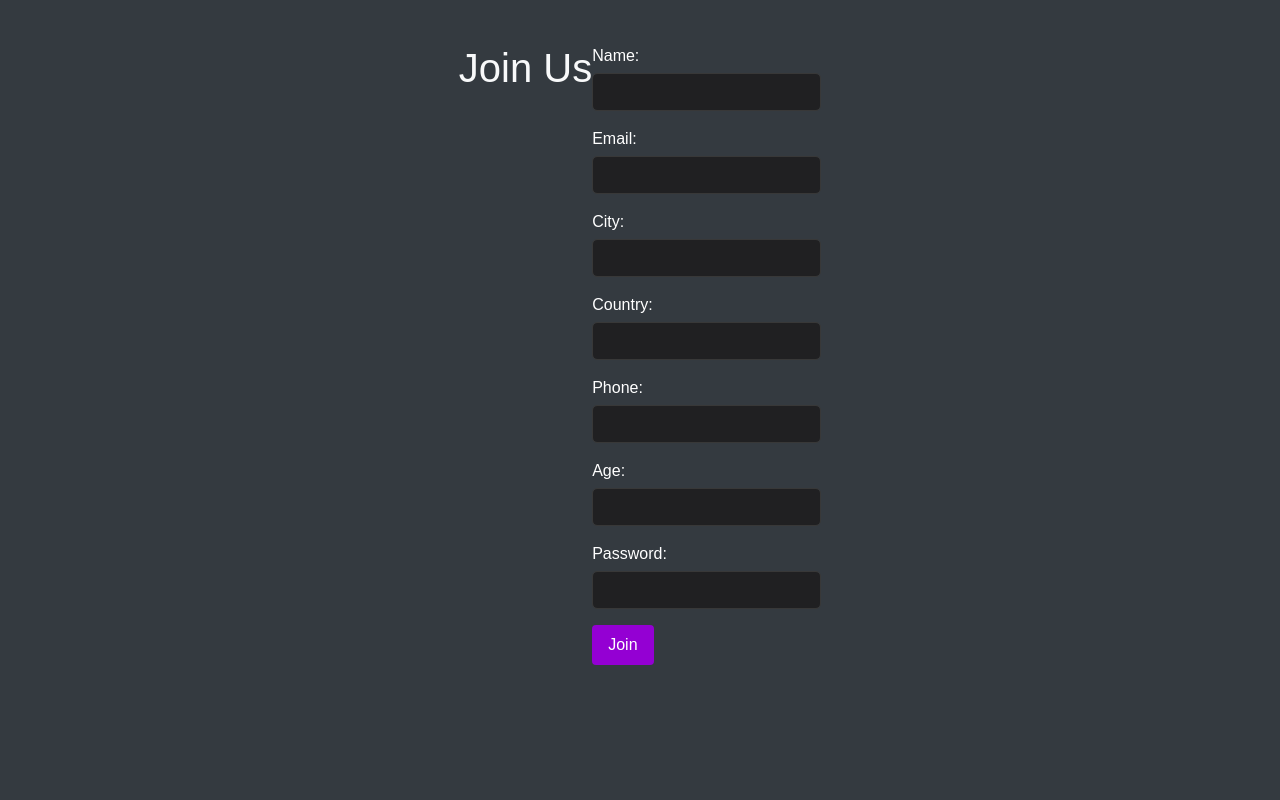
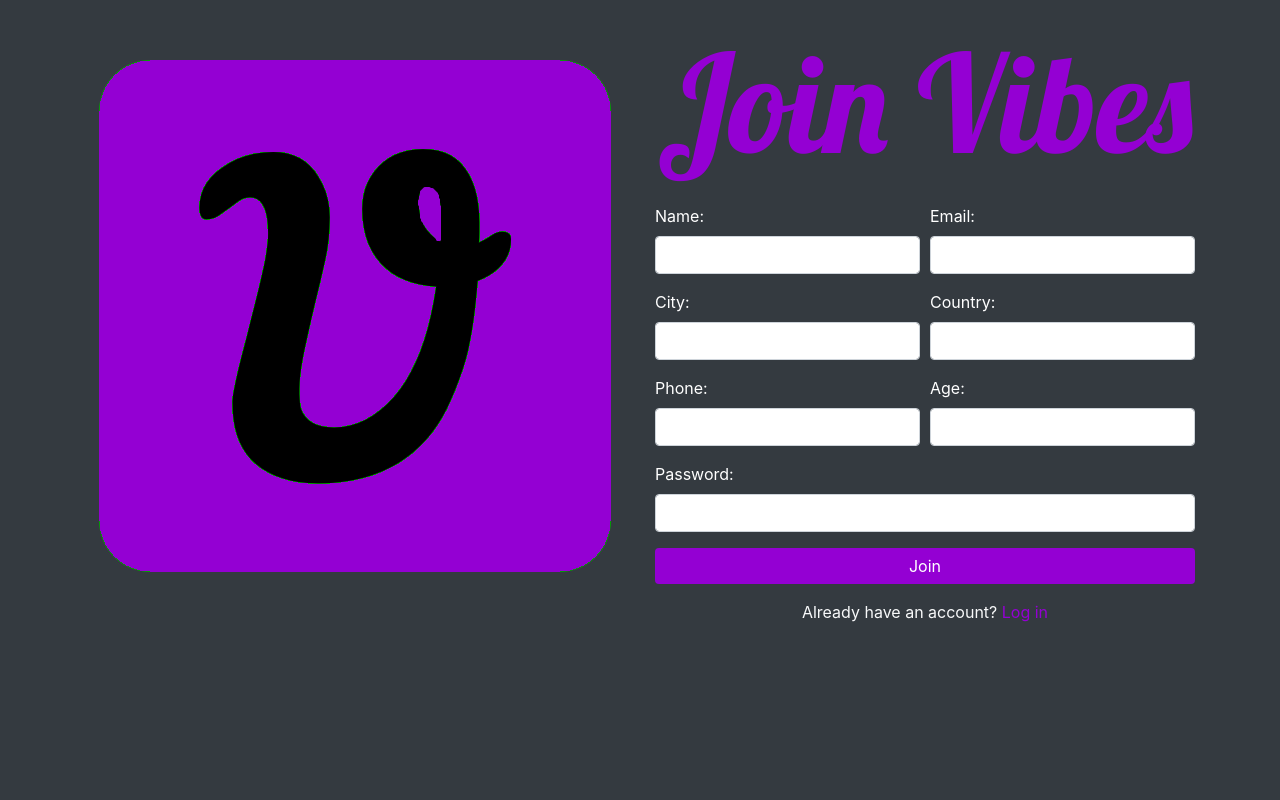
Before and after one commit to MahtaMirzaei/Vibes, a Flask app: page /join in a window 1280 px wide. Run offline with Flask 3, Linux system fonts and the light colour scheme; some libraries are stand-ins or nearby versions.

Commit message:
feat(): sign up page desing's finished.

```diff
--- a/templates/join.html
+++ b/templates/join.html
@@ -1,17 +1,19 @@
 <!DOCTYPE html>
 <html lang="en">
 <head>
+  <meta charset="UTF-8">
+  <meta name="viewport" content="width=device-width, initial-scale=1.0">
+  <title>Join</title>
+  <link
+  rel="icon"
+  type="image/png"
+  sizes="32x32"
+  href="{{ url_for('static', filename='Icon/favicon-32x32.png') }}"
+/>
   <link rel="stylesheet" href="https://stackpath.bootstrapcdn.com/bootstrap/4.5.2/css/bootstrap.min.css">
-    <script src="https://code.jquery.com/jquery-3.5.1.slim.min.js"></script>
-    <script src="https://cdn.jsdelivr.net/npm/@popperjs/core@2.5.4/dist/umd/popper.min.js"></script>
-    <script src="https://stackpath.bootstrapcdn.com/bootstrap/4.5.2/js/bootstrap.min.js"></script>
-    <link rel="stylesheet" type="text/css" href="{{ url_for('static', filename='css/style.css') }}">
-    <meta charset="UTF-8">
-    <meta http-equiv="X-UA-Compatible" content="IE=edge">
-    <meta name="viewport" content="width=device-width, initial-scale=1.0">
-    <link rel="icon" type="image/png" sizes="16x16" href="{{ url_for('static', filename='Icon/favicon-16x16.png') }}">
-    <title>Join</title>
   <style>
+    @import url("https://fonts.googleapis.com/css2?family=Lobster&display=swap");
+
     body {
       background-color: #1e1e1f; /* Dark background color */
       color: #ffffff; /* White text color */
@@ -27,42 +29,87 @@
     .btn-custom:hover {
       background-color: #7500a9; /* Darker purple on hover */
     }
+    .logo {
+      max-width: 100%; /* Ensure logo is responsive */
+    }
+    .platform-name {
+      font-family: "Lobster", cursive;
+      color: #9400d3; /* Purple color */
+      font-size: 3rem;
+      text-align: center;
+      font-size: 8.5rem;
+    }
+    .sign-up-link {
+      color: #9400d3; /* Purple link color */
+    }
+    .sign-up-link:hover {
+      color: #7500a9; /* Darker purple on hover */
+      text-decoration: none; /* Remove underline on hover */
+    }
   </style>
 </head>
 <body class="bg-dark text-light">
-    <div class="container mt-4">
-        <h1 class="text-center">Join Us</h1>
-        <form method="post" action="{{ url_for('join') }}" class="mb-4">
-            <div class="form-group">
+  <div class="container">
+    <div class="row align-items-center">
+      <!-- Logo and App Name Section -->
+      <div class="col-md-6 mb-4 mt-5">
+          <div class="text-center">
+              <img src="{{ url_for('static', filename='android-chrome-512x512.png') }}" alt="Logo" class="logo mb-3">
+            </div>
+        </div>
+
+        <!-- Join Form Section -->
+        <div class="col-md-6">
+          <div class="platform-name"> Join Vibes</div>
+        <form method="post" action="{{ url_for('join') }}">
+          <div class="form-row">
+            <div class="form-group col-md-6">
               <label for="name" class="form-label">Name:</label>
               <input type="text" name="name" class="form-control" required>
             </div>
-            <div class="form-group">
+            <div class="form-group col-md-6">
               <label for="email" class="form-label">Email:</label>
               <input type="email" name="email" class="form-control" required>
             </div>
-            <div class="form-group">
+          </div>
+          <div class="form-row">
+            <div class="form-group col-md-6">
               <label for="city" class="form-label">City:</label>
               <input type="text" name="city" class="form-control" required>
             </div>
-            <div class="form-group">
+            <div class="form-group col-md-6">
               <label for="country" class="form-label">Country:</label>
               <input type="text" name="country" class="form-control" required>
             </div>
-            <div class="form-group">
+          </div>
+          <div class="form-row">
+            <div class="form-group col-md-6">
               <label for="phone" class="form-label">Phone:</label>
               <input type="text" name="phone" class="form-control" required>
             </div>
-            <div class="form-group">
+            <div class="form-group col-md-6">
               <label for="age" class="form-label">Age:</label>
               <input type="number" name="age" class="form-control" min="9" max="120" required>
             </div>
-            <div class="form-group">
+          </div>
+          <div class="form-row">
+            <div class="form-group col-md-12">
               <label for="password" class="form-label">Password:</label>
               <input type="password" name="password" class="form-control" required>
             </div>
-            <button type="submit" class="btn btn-custom">Join</button>
+          </div>
+          <button type="submit" class="btn btn-custom btn-block">Join</button>
         </form>
+        <div class="mt-3 text-center">
+          <span>Already have an account?</span>
+          <a href="{{ url_for('login') }}" class="sign-up-link">Log in</a>
         </div>
+      </div>
+    </div>
+  </div>
+
+  <script src="https://code.jquery.com/jquery-3.5.1.slim.min.js"></script>
+  <script src="https://cdn.jsdelivr.net/npm/@popperjs/core@2.5.4/dist/umd/popper.min.js"></script>
+  <script src="https://stackpath.bootstrapcdn.com/bootstrap/4.5.2/js/bootstrap.min.js"></script>
 </body>
 </html>
```
Also changed, not shown: database.db. Lines whose indentation alone changed are shown as unchanged.
